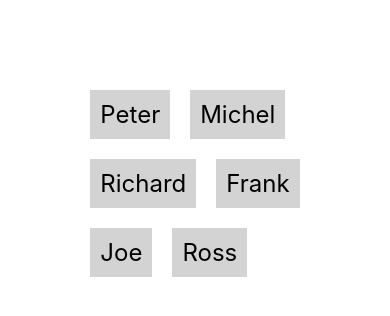
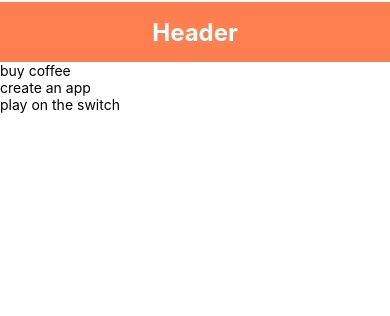
Before and after one commit to kosarc/First-Native-App, a React Native app: screen / in a window 390 px wide. Shown: the top 316 px of the page. Built offline with nearby package versions, Linux system fonts and the light colour scheme.

Commit message:
Created Header component and nested inside App

```diff
--- a/App.js
+++ b/App.js
@@ -1,58 +1,38 @@
 import React, { useState } from "react";
-import { StatusBar } from "expo-status-bar";
-import {
-  StyleSheet,
-  Text,
-  View,
-  FlatList,
-  TouchableOpacity,
-} from "react-native";
+import { StyleSheet, Text, View, FlatList } from "react-native";
+import Header from "./components/Header";
 
 export default function App() {
-  const [listName, setListName] = useState([
-    { name: "Peter", id: "1" },
-    { name: "Michel", id: "2" },
-    { name: "Richard", id: "3" },
-    { name: "Frank", id: "4" },
-    { name: "Joe", id: "5" },
-    { name: "Ross", id: "6" },
+  const [toDo, setToDo] = useState([
+    { text: "buy coffee", id: "1" },
+    { text: "create an app", id: "2" },
+    { text: "play on the switch", id: "3" },
   ]);
 
-  const handleOpacityPress = (index) => {
-    console.log(index);
-    setListName((objectOfname) => {
-      return objectOfname.filter((personId) => personId.id != index);
-    });
-  };
   return (
     <View style={styles.container}>
-      <FlatList
-        keyExtractor={(item) => item.id}
-        data={listName}
-        numColumns={2}
-        renderItem={({ item }) => (
-          <TouchableOpacity onPress={() => handleOpacityPress(item.id)}>
-            <Text style={styles.listName}>{item.name}</Text>
-          </TouchableOpacity>
-        )}
-      />
-      <StatusBar style="auto" />
+      <View style={styles.header}>
+        <Header />
+        <View style={styles.content}>
+          {/* Form */}
+          <View style={styles.list}>
+            <FlatList
+              data={toDo}
+              keyExtractor={(item) => item.id}
+              renderItem={({ item }) => (
+                <Text style={styles.items}>{item.text}</Text>
+              )}
+            />
+          </View>
+        </View>
+      </View>
     </View>
   );
 }
 
 const styles = StyleSheet.create({
   container: {
-    marginTop: 80,
+    marginTop: 2,
     flex: 1,
-    backgroundColor: "#fff",
-    alignItems: "center",
-    justifyContent: "center",
-  },
-  listName: {
-    fontSize: 24,
-    margin: 10,
-    padding: 10,
-    backgroundColor: "lightgrey",
   },
 });
--- /dev/null
+++ b/components/Header.js
@@ -0,0 +1,28 @@
+import React from "react";
+import { StyleSheet, Text, View } from "react-native";
+
+const Header = () => {
+  return (
+    <View style={styles.header}>
+      <Text style={styles.title}>Header</Text>
+    </View>
+  );
+};
+
+const styles = StyleSheet.create({
+  header: {
+    backgroundColor: "coral",
+    height: 60,
+  },
+  title: {
+    display: "flex",
+    justifyContent: "center",
+    alignItems: "center",
+    color: "white",
+    fontWeight: "bold",
+    fontSize: 24,
+    height: "100%",
+  },
+});
+
+export default Header;
```
Also changed, not shown: components/AditionalElements.js (renamed from AditionalElements.js).
